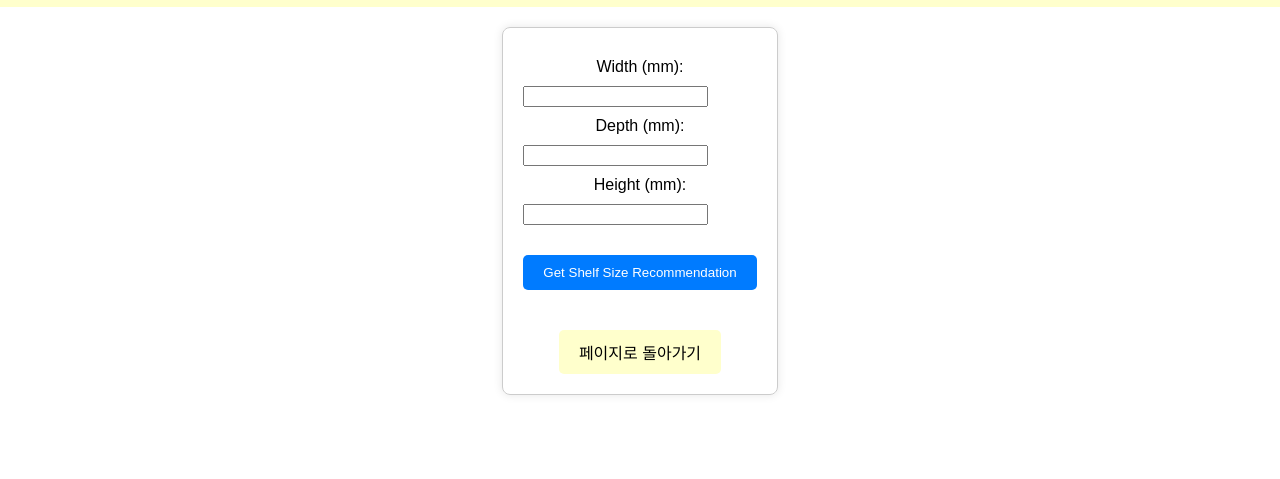
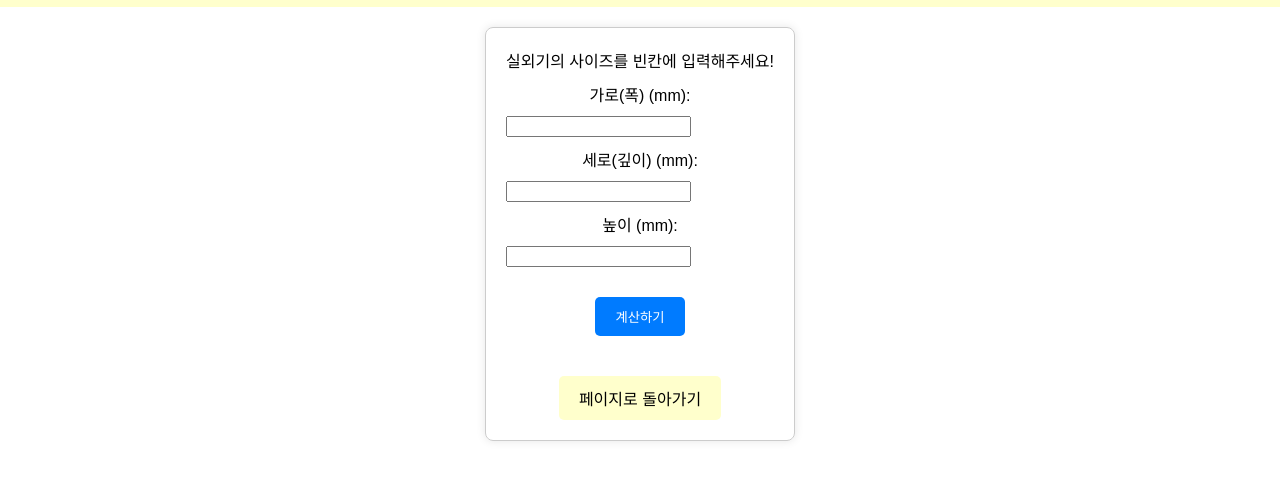
Before and after one commit to krkyhm/shelf-sizecalculator, a plain HTML site: page index.html in a window 1280 px wide. Shown: the part 59-538 px from the top of the page. Drawn offline with Linux system fonts and the light colour scheme.

Commit message:
index.html

```diff
--- a/index.html
+++ b/index.html
@@ -11,17 +11,20 @@
         <h1>랙마트 실외기 선반 사이즈 계산기</h1>
     </div>
     <div class="container">
+        <div class="instruction">
+            실외기의 사이즈를 빈칸에 입력해주세요!
+        </div>
         <form id="sizeForm">
-            <label for="width">Width (mm):</label>
+            <label for="width">가로(폭) (mm):</label>
             <input type="number" id="width" name="width" required>
 
-            <label for="depth">Depth (mm):</label>
+            <label for="depth">세로(깊이) (mm):</label>
             <input type="number" id="depth" name="depth" required>
 
-            <label for="height">Height (mm):</label>
+            <label for="height">높이 (mm):</label>
             <input type="number" id="height" name="height" required>
 
-            <button type="submit">Get Shelf Size Recommendation</button>
+            <button type="submit">계산하기</button>
         </form>
         <div id="result"></div>
         <a href="https://smartstore.naver.com/krykhm/products/8789409834" class="return-button">페이지로 돌아가기</a>
```
